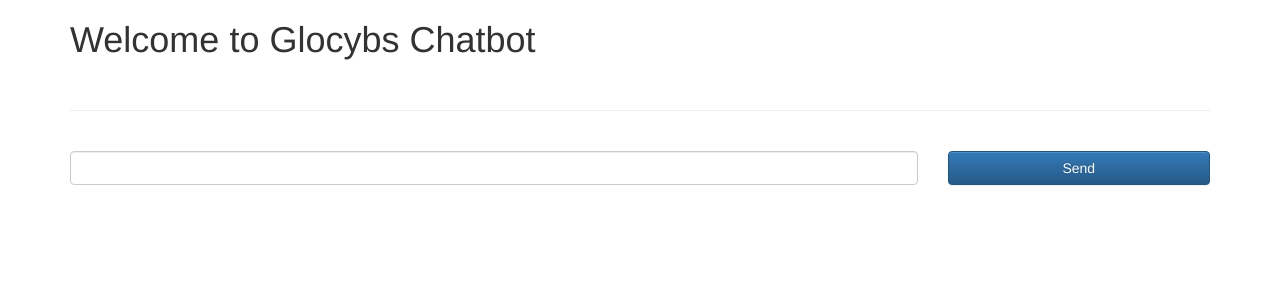
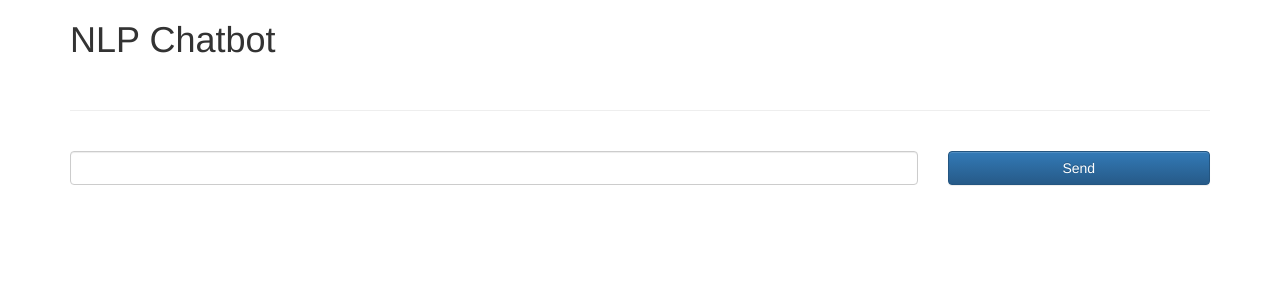
Before and after one commit to SaiSwarup27/NLP-ChatBot, a Flask app: page / in a window 1280 px wide. Shown: the top 300 px of the page. Run offline with Flask 2, Linux system fonts and the light colour scheme; parts of the project's set-up code (start-up, migrations or seed data) failed here and were passed over; some libraries are stand-ins or nearby versions.

Commit message:
Update index.html

```diff
--- a/templates/index.html
+++ b/templates/index.html
@@ -16,7 +16,7 @@
   </head>
   <body>
     <div class="container">
-      <h1>Welcome to Glocybs Chatbot</h1>
+      <h1>NLP Chatbot</h1>
       <br>
       <hr>
       <br>
```
